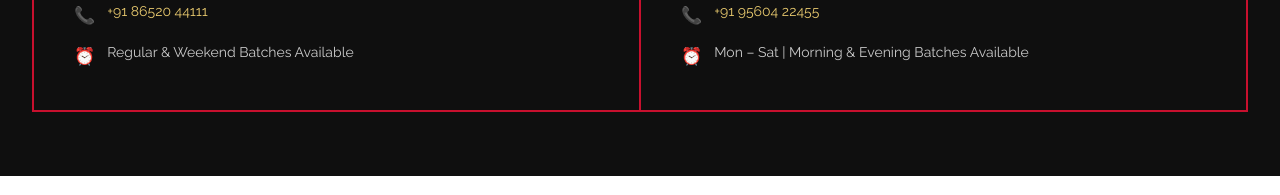
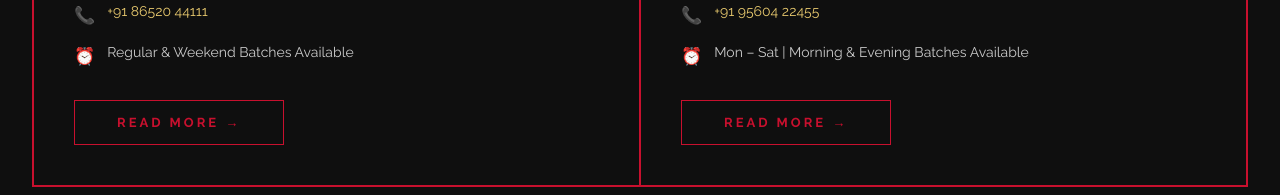
Before and after one commit to devroarstudios/Aadi-Shakti-Sangeet-Sadhana, a Next.js app: page / in a window 1280 px wide. Shown: the part 6921-7116 px from the top of the page. Built offline with nearby package versions, Linux system fonts and the light colour scheme; a web font is replaced by a local one.

Commit message:
Add Read More button to affiliated center cards

```diff
--- a/src/components/home/AffiliatedCenters.tsx
+++ b/src/components/home/AffiliatedCenters.tsx
@@ -66,7 +66,15 @@ export default function AffiliatedCenters() {
     <span>{center.hours}</span>
   </div>
 
+</div>
 
+<div className="center-footer">
+  <Link
+    href={`/affiliated-centers/${center.slug}`}
+    className="center-readmore"
+  >
+    Read More →
+  </Link>
 </div>
 
     </div>
--- a/src/styles/affiliated-centers.css
+++ b/src/styles/affiliated-centers.css
@@ -59,3 +59,17 @@
     margin-bottom:12px;
     line-height:1.8;
 }
+
+.center-card{
+    display: flex;
+    flex-direction: column;
+    height: 100%;
+}
+
+.center-info{
+    flex: 1;
+}
+
+.center-footer{
+    margin-top: 30px;
+}
--- a/src/styles/centers.css
+++ b/src/styles/centers.css
@@ -198,3 +198,42 @@
     background:#111;
     color:#fff;
 }
+
+.center-readmore{
+    display: inline-block;
+    color: #fff;
+    text-decoration: none;
+    border: 1px solid #C8102E;
+    background: #C8102E;
+    padding: 12px 26px;
+    font-size: 12px;
+    font-weight: 700;
+    letter-spacing: 2px;
+    text-transform: uppercase;
+    transition: .3s ease;
+}
+
+.center-readmore {
+    display: inline-block;
+    margin-top: 30px;
+    padding: 14px 42px;
+
+    border: 1.5px solid #c8102e;
+    background: transparent;
+    color: #c8102e;
+
+    font-family: "Raleway", sans-serif;
+    font-size: 13px;
+    font-weight: 700;
+    letter-spacing: 3px;
+    text-transform: uppercase;
+    text-decoration: none;
+    text-align: center;
+
+    transition: all 0.35s ease;
+}
+
+.center-readmore:hover {
+    background: #c8102e;
+    color: #fff;
+}
```
Lines whose indentation alone changed are shown as unchanged.
